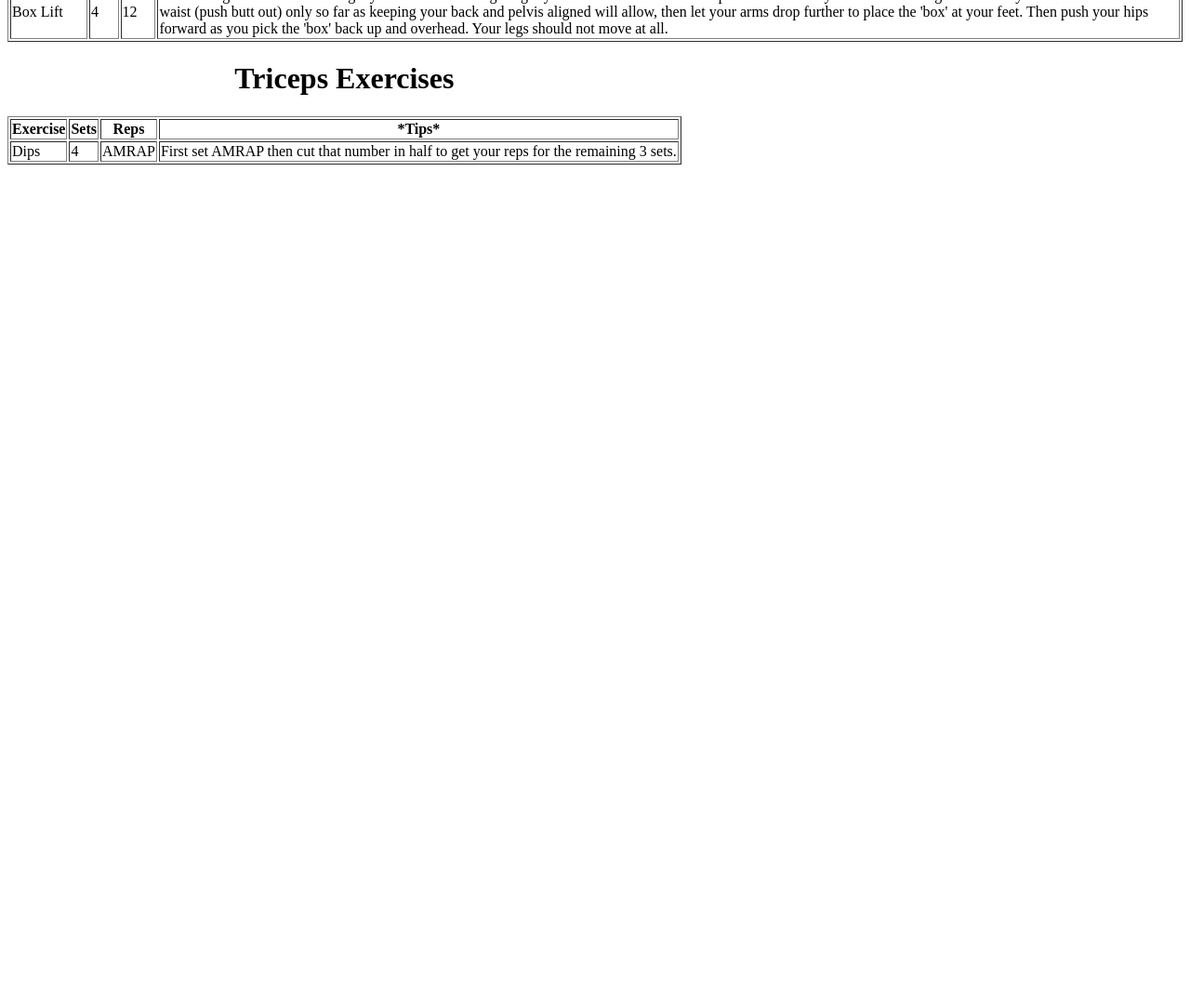
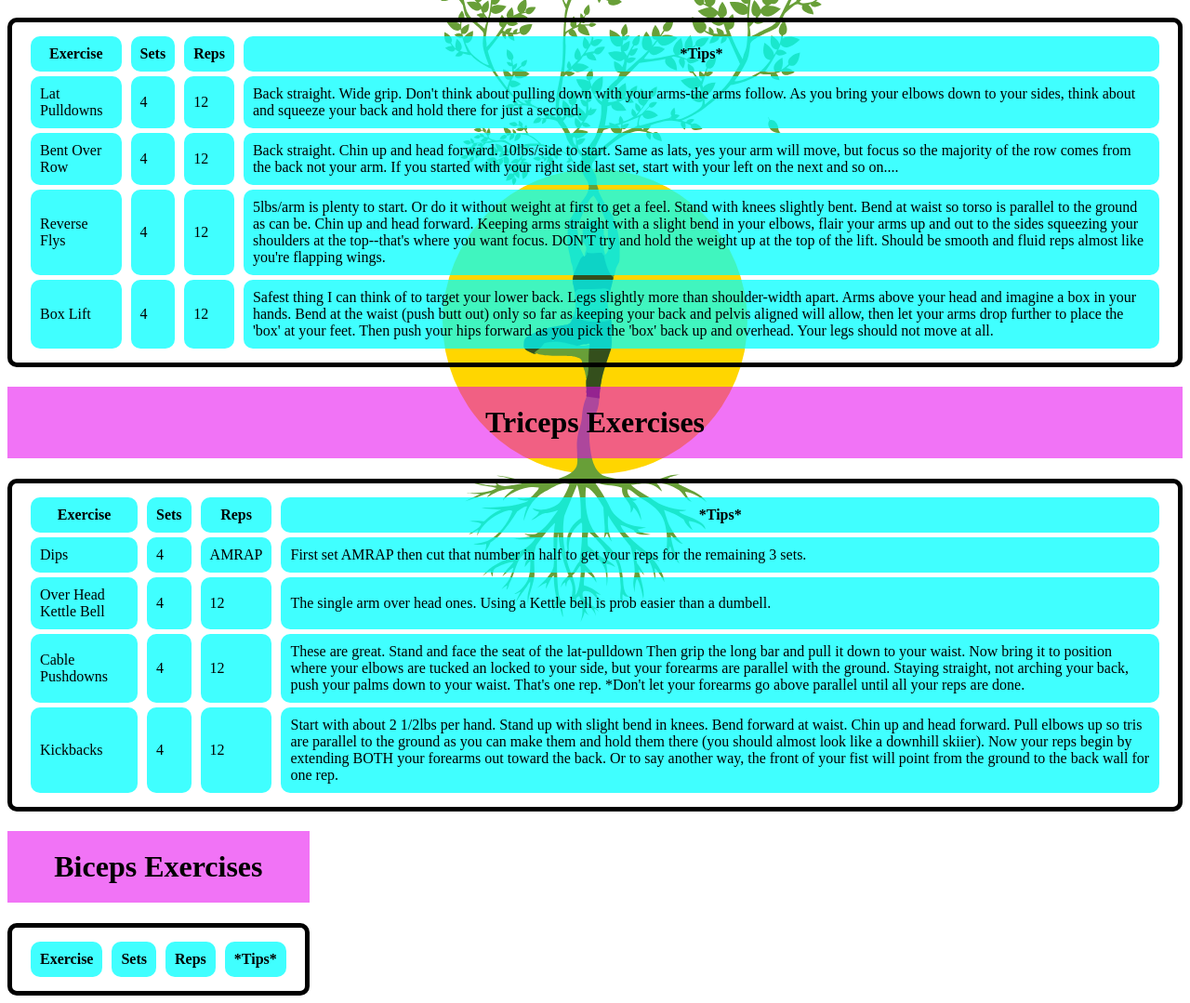
Before and after one commit to ModePlay/Project_Heater, a plain HTML site: page index.html in a window 1280 px wide. Shown: the part 515-1594 px from the top of the page at 93% size. Before the commit the page ends 800 px from the top, so only its background shows below. Drawn offline with Linux system fonts and the light colour scheme.

Commit message:
Add base styles to CSS

```diff
--- a/index.html
+++ b/index.html
@@ -4,6 +4,7 @@
     <meta charset="UTF-8">
     <meta http-equiv="X-UA-Compatible" content="IE=edge">
     <meta name="viewport" content="width=device-width, initial-scale=1.0">
+    <link rel="stylesheet" href="styles.css">
     <title>It's gettin' hot in here!</title>
 </head>
 <body>
@@ -134,6 +135,52 @@
             to get your reps for the remaining 3 sets.
         </td>
     </tr>
+    <tr>
+        <td>Over Head Kettle Bell</td>
+        <td>4</td>
+        <td>12</td>
+        <td>The single arm over head ones. Using a Kettle
+            bell is prob easier than a dumbell.
+        </td>
+    </tr>
+    <tr>
+        <td>Cable Pushdowns</td>
+        <td>4</td>
+        <td>12</td>
+        <td>These are great. Stand and face the seat of the lat-pulldown
+            Then grip the long bar and pull it down to your waist.
+            Now bring it to position where your elbows are tucked an
+            locked to your side, but your forearms are parallel with
+            the ground. Staying straight, not arching your back, push
+            your palms down to your waist. That's one rep. *Don't let
+            your forearms go above parallel until all your reps are done.
+
+        </td>
+    </tr>
+    <tr>
+        <td>Kickbacks</td>
+        <td>4</td>
+        <td>12</td>
+        <td>Start with about 2 1/2lbs per hand. Stand up with
+            slight bend in knees. Bend forward at waist. Chin up
+            and head forward. Pull elbows up so tris are parallel
+            to the ground as you can make them and hold them there
+            (you should almost look like a downhill skiier). Now
+            your reps begin by extending BOTH your forearms out
+            toward the back. Or to say another way, the front of your
+            fist will point from the ground to the back wall for
+            one rep.
+        </td>
+    </tr>
+    </table>
+    <table class="exercises" border="1">
+        <caption><h1>Biceps Exercises</h1></caption>
+        <tr>
+            <th>Exercise</th>
+            <th>Sets</th>
+            <th>Reps</th>
+            <th>*Tips*</th>
+        </tr>
     </table>
 </body>
 </html>
--- a/styles.css
+++ b/styles.css
@@ -0,0 +1,44 @@
+body {
+    background-image: url("pose.svg");
+    background-repeat: no-repeat;
+    background-position: center center;
+    background-color: #fff;
+    color: black;
+}
+
+table {
+    border-collapse: separate;
+    border-spacing:10px 5px;
+    border-radius: 10px;
+    border: 5px solid black;
+    padding: 10px;
+}
+
+table caption h1 {
+    background-color: rgba( 230, 0, 238, 0.55);
+    color: black;
+    padding: 20px;
+}
+
+table tr {
+    background-color: rgba( 0, 255, 255, 0.75);
+    border-radius: 10px;
+    border: hidden;
+    padding: 10px;
+}
+
+table th {
+    border-radius: 10px;
+    border: hidden;
+    padding: 10px;
+}
+
+table td {
+    border-radius: 10px;
+    border: hidden;
+    padding: 10px;
+}
+
+caption {
+    caption-side: top;
+}
```
Also changed, not shown: pose.svg (added).
